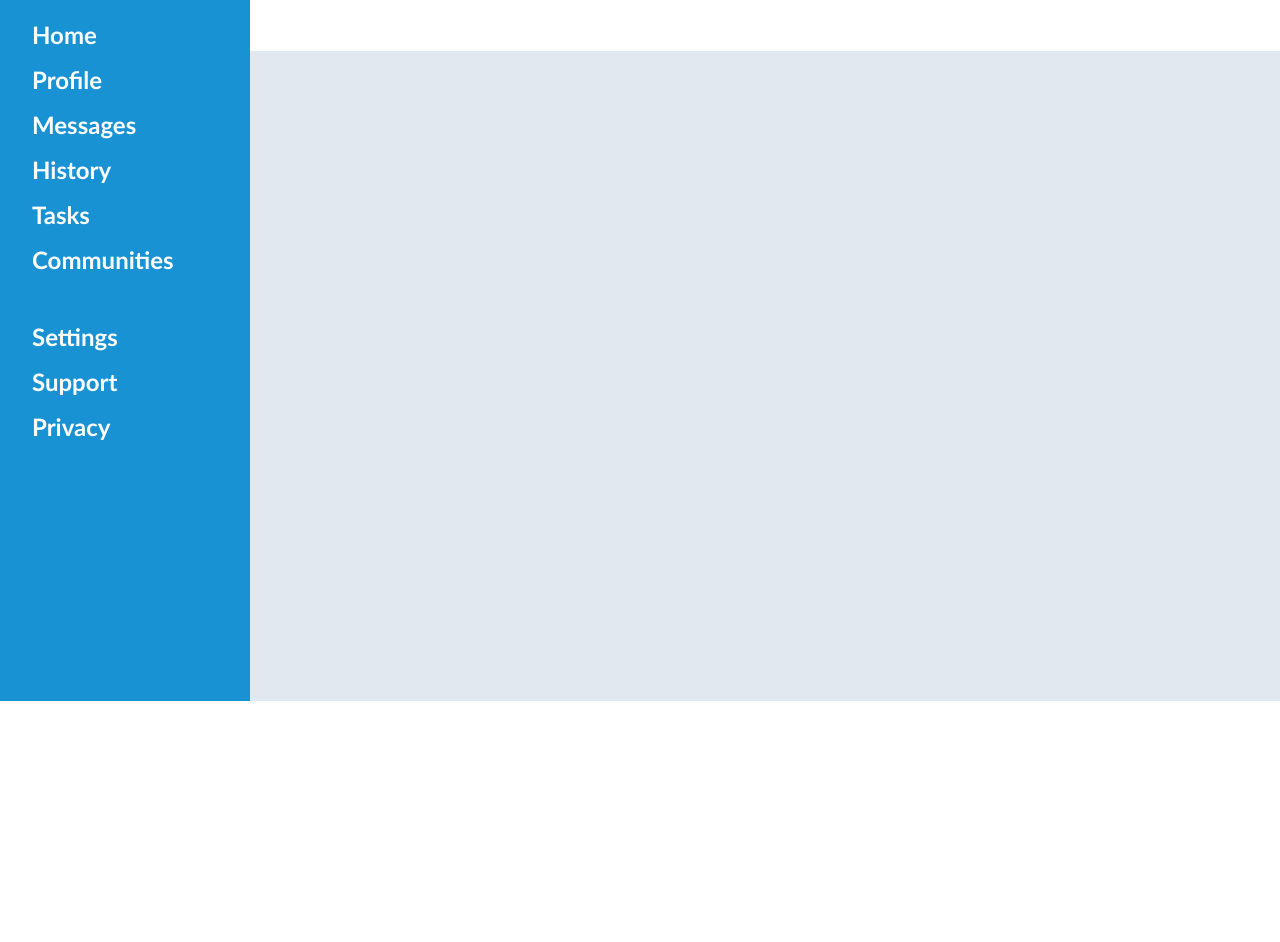
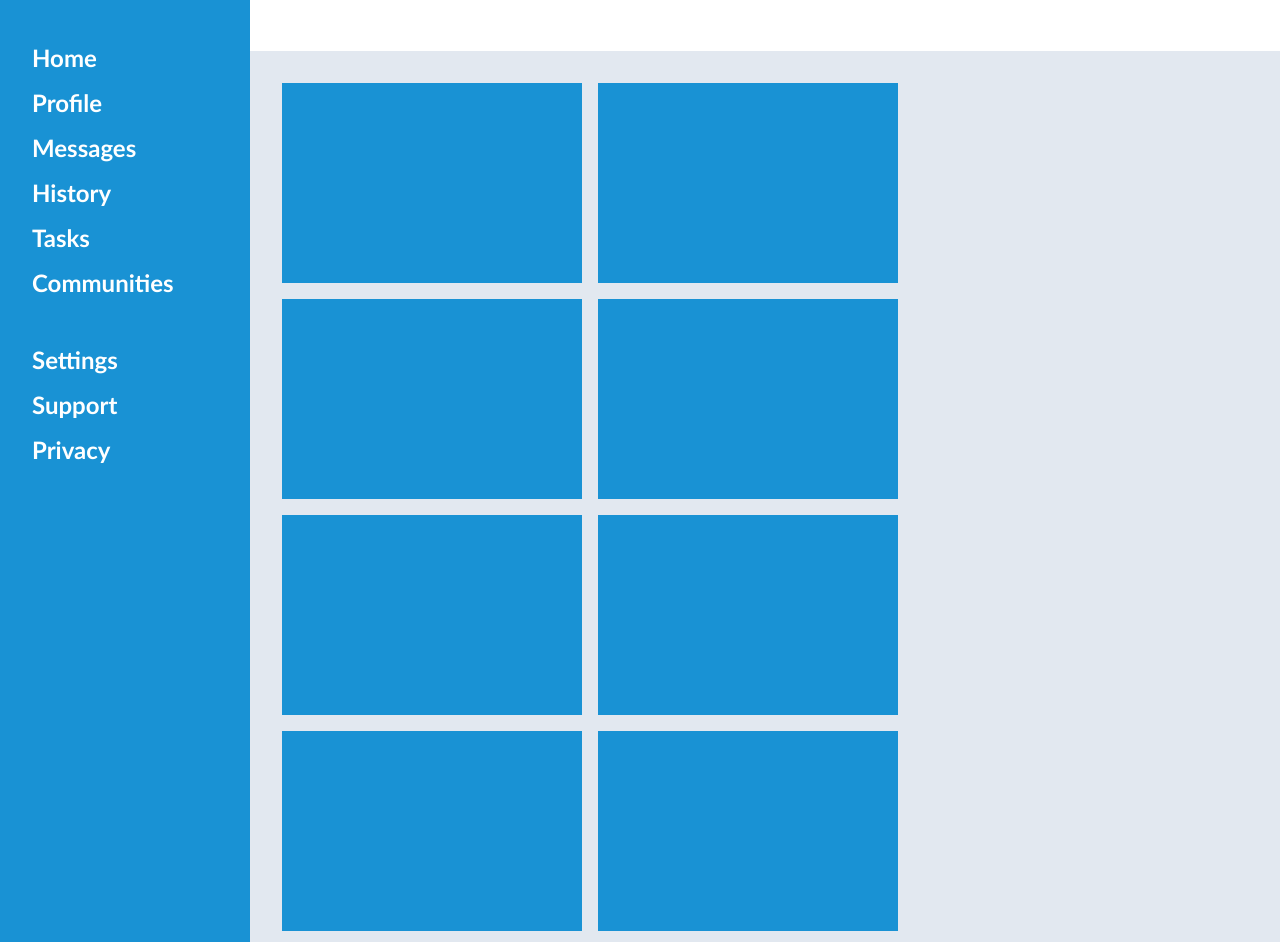
Before and after one commit to andrebarros7201/admin-dashboard, a plain HTML site: page index.html in a window 1280 px wide. Shown: the part 99-1041 px from the top of the page. Before the commit the page ends 800 px from the top, so only its background shows below. Drawn offline with Linux system fonts and the light colour scheme.

Commit message:
projects layout

```diff
--- a/index.html
+++ b/index.html
@@ -30,7 +30,15 @@
       </div>
       <div class="main-content">
         <div class="projects">
-
+          <article></article>
+          <article></article>
+          <article></article>
+          <article></article>
+          <article></article>
+          <article></article>
+          <article></article>
+          <article></article>
+          <article></article>
         </div>
         <div class="announcements">
 
--- a/style.css
+++ b/style.css
@@ -64,6 +64,12 @@ section > p{
 .projects{
     grid-column: 1;
     grid-row: 1/ 3;
+    display: grid;
+    grid-template-columns: repeat(auto-fill, max(300px, 30%));
+    grid-template-rows: 200px;
+    grid-auto-flow: row;
+    grid-auto-rows: 200px;
+    gap: 1rem;
 }
 
 .announcements{
@@ -76,3 +82,8 @@ section > p{
     grid-column: 2;
     grid-row: 2 / 3;
 }
+
+article{
+    background-color: #1992d4;
+    overflow: auto;
+}
```
